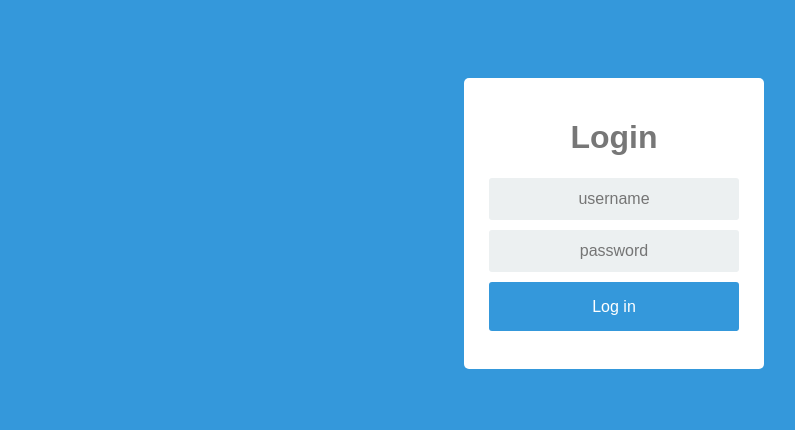
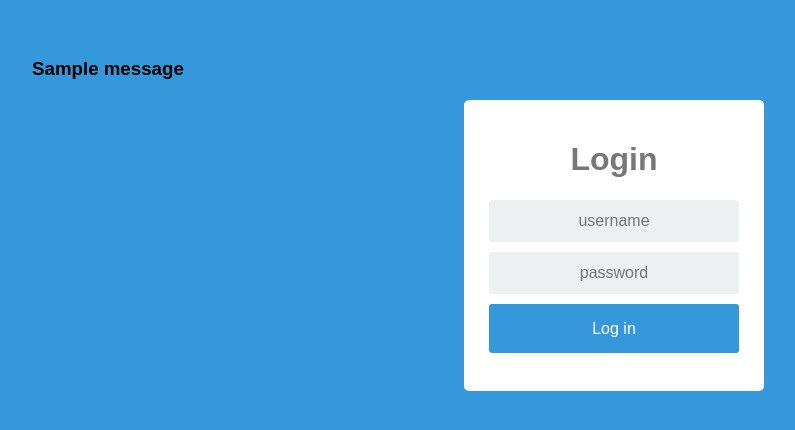
Before and after one commit to stasya72008/highway-to-hell, a Flask app: page /login in a window 1280 px wide. Shown: the top 430 px of the page, without its empty margins (26-821 px from the left). Run offline with Flask 2, Linux system fonts and the light colour scheme; one stand-in notice (Sample message) is shown.

Commit message:
Message flash

```diff
--- a/web_app/calendar/app.py
+++ b/web_app/calendar/app.py
@@ -1,7 +1,7 @@
 import os
 import config
 
-from flask import Flask, flash, request, redirect, render_template, g, url_for
+from flask import Flask, flash, request, redirect, render_template
 from flask_login import LoginManager, login_user, login_required, \
     logout_user, UserMixin, current_user
 
@@ -36,7 +36,11 @@ def load_user(user_id):
 
 @app.after_request
 def redirect_to_signing(response):
-    return redirect('/login') if response.status_code == 401 else response
+        if response.status_code == 401:
+            flash("Please, Login!")
+            return redirect('/login')
+        else:
+            return response
 
 
 @app.route("/login", methods=["GET", "POST"])
@@ -46,11 +50,10 @@ def login():
         user = [u for u in get_users() if
                 u['name'] == request.form['username']]
         if user:
-            flash("Logged In!")
             login_user(UserLogin(id=user[0]['id'], name=user[0]['name']))
             return daily_page()
         else:
-            flash('wrong password!')
+            flash('Wrong user name or password!')
             return render_template('login.html')
     else:
         return render_template('login.html')
@@ -60,7 +63,8 @@ def login():
 @login_required
 def logout():
     logout_user()
-    return render_template('login.html')
+    flash('Logout successfully!')
+    return redirect('/login')
 
 
 # ------------ TASK ------------------
@@ -305,7 +309,7 @@ def daily_page():
     body = daily_body.format(table=gen_daily_cells(current_user.id, archive),
                              archive=not archive)
 
-    return body.replace('>Daily<', '>Archive<') if archive else body
+    return body.replace('Daily', 'Archive') if archive else body
 
 
 if __name__ == '__main__':
--- a/web_app/calendar/templates/login.html
+++ b/web_app/calendar/templates/login.html
@@ -1,6 +1,16 @@
 <link rel="stylesheet" href="/static/style.css" type="text/css">
+
+{% with messages = get_flashed_messages() %}
+  {% if messages %}
+    <div class=flashes>
+    {% for message in messages %}
+		<h3 align="central">{{ message }}</h3>
+    {% endfor %}
+    </div>
+  {% endif %}
+{% endwith %}
+
 {% block body %}
-
 <form action="/login" method="POST">
 	<div class="login">
 		<div class="login-screen">
@@ -11,12 +21,10 @@
 			<div class="login-form">
 				<div class="control-group">
 				<input type="text" class="login-field" value="" placeholder="username" name="username">
-				<label class="login-field-icon fui-user" for="login-name"></label>
 				</div>
 
 				<div class="control-group">
 				<input type="password" class="login-field" value="" placeholder="password" name="password">
-				<label class="login-field-icon fui-lock" for="login-pass"></label>
 				</div>
 
                 <input type="submit" value="Log in" class="btn btn-primary btn-large btn-block" >
```
